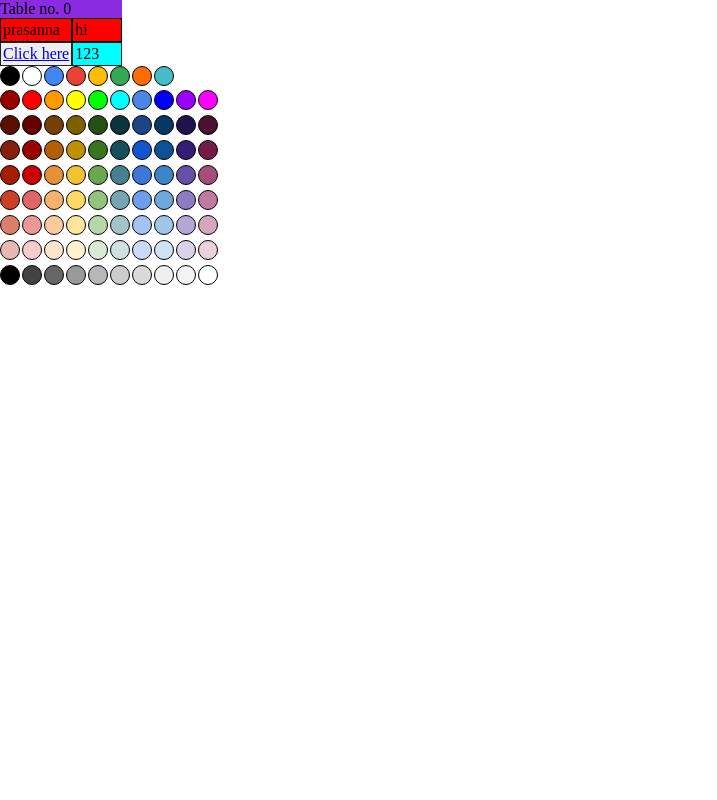
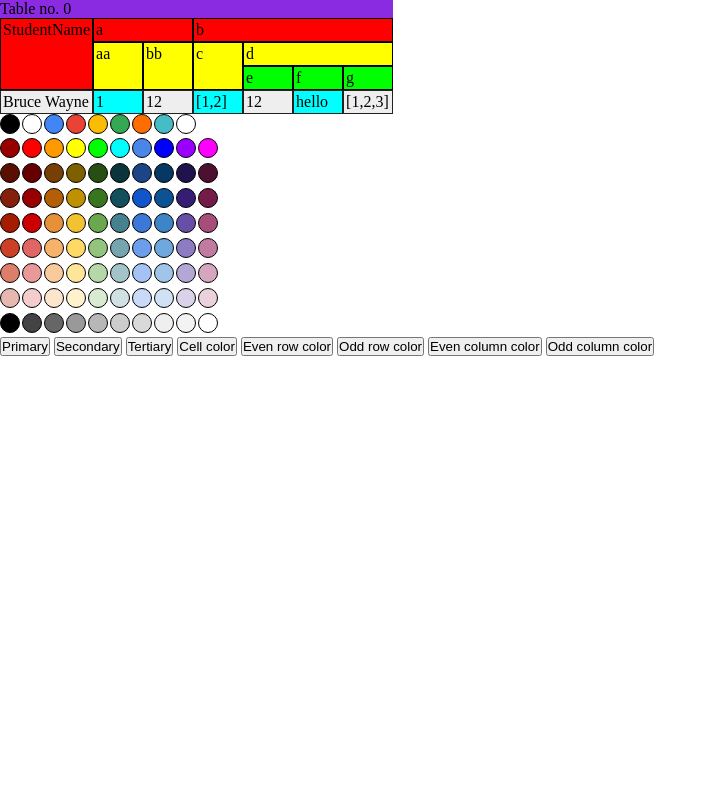
Before and after one commit to PrasannaPanneerSelvam/Json-To-Excel-Converter, a Flask app: page / in a window 1280 px wide. Shown: the whole page, without its empty margins (0-717 px from the left). Run offline with Flask 2, Linux system fonts and the light colour scheme; style sheets or scripts are compiled from the project's sources.

Commit message:
Color picker usage

```diff
--- a/development/scss/preview.scss
+++ b/development/scss/preview.scss
@@ -1,7 +1,21 @@
+*,
+*::before,
+*::after {
+  margin: 0;
+  padding: 0;
+  box-sizing: border-box;
+}
+
 :root {
-  --primary-header-color: #f00;
-  --secondary-header-color: #ff0;
-  --tertiary-header-color: #0f0;
+  --preview-primary-header-color: #f00;
+  --preview-secondary-header-color: #ff0;
+  --preview-tertiary-header-color: #0f0;
+
+  --preview-cell-color: #0ff;
+  --preview-even-column-color: #eee;
+  --preview-odd-column-color: none;
+  --preview-even-row-color: none;
+  --preview-odd-row-color: none;
 }
 
 .container {
@@ -15,7 +29,7 @@
 }
 
 .sheet-grid-container {
-  background-color: aqua;
+  background-color: var(--preview-cell-color);
 
   display: grid;
   grid-template-columns: 20px 20px;
@@ -35,8 +49,8 @@
   border: 0.25px solid black;
 }
 
-$header-colors: --primary-header-color, --secondary-header-color,
-  --tertiary-header-color;
+$header-colors: --preview-primary-header-color, --preview-secondary-header-color,
+  --preview-tertiary-header-color;
 
 @each $current-color in $header-colors {
   $idx: index($header-colors, $current-color) - 1;
@@ -50,8 +64,21 @@ $header-colors: --primary-header-color, --secondary-header-color,
   border: 0.25px solid #222;
 }
 
+// High priority to column colors
+.content-row-0 {
+  background-color: var(--preview-even-row-color);
+}
+
+.content-row-1 {
+  background-color: var(--preview-odd-row-color);
+}
+
 .content-col-0 {
-  background-color: #eee;
+  background-color: var(--preview-even-column-color);
+}
+
+.content-col-1 {
+  background-color: var(--preview-odd-column-color);
 }
 
 .color-grid {
--- a/static/css/preview.css
+++ b/static/css/preview.css
@@ -1,7 +1,21 @@
+*,
+*::before,
+*::after {
+  margin: 0;
+  padding: 0;
+  -webkit-box-sizing: border-box;
+          box-sizing: border-box;
+}
+
 :root {
-  --primary-header-color: #f00;
-  --secondary-header-color: #ff0;
-  --tertiary-header-color: #0f0;
+  --preview-primary-header-color: #f00;
+  --preview-secondary-header-color: #ff0;
+  --preview-tertiary-header-color: #0f0;
+  --preview-cell-color: #0ff;
+  --preview-even-column-color: #eee;
+  --preview-odd-column-color: none;
+  --preview-even-row-color: none;
+  --preview-odd-row-color: none;
 }
 
 .container {
@@ -21,7 +35,7 @@
 }
 
 .sheet-grid-container {
-  background-color: aqua;
+  background-color: var(--preview-cell-color);
   display: -ms-grid;
   display: grid;
   -ms-grid-columns: 20px 20px;
@@ -43,15 +57,15 @@
 }
 
 .header-row-0 {
-  background-color: var(--primary-header-color);
+  background-color: var(--preview-primary-header-color);
 }
 
 .header-row-1 {
-  background-color: var(--secondary-header-color);
+  background-color: var(--preview-secondary-header-color);
 }
 
 .header-row-2 {
-  background-color: var(--tertiary-header-color);
+  background-color: var(--preview-tertiary-header-color);
 }
 
 .content-cell {
@@ -59,8 +73,20 @@
   border: 0.25px solid #222;
 }
 
+.content-row-0 {
+  background-color: var(--preview-even-row-color);
+}
+
+.content-row-1 {
+  background-color: var(--preview-odd-row-color);
+}
+
 .content-col-0 {
-  background-color: #eee;
+  background-color: var(--preview-even-column-color);
+}
+
+.content-col-1 {
+  background-color: var(--preview-odd-column-color);
 }
 
 .color-grid {
--- a/static/js/ColorPicker.js
+++ b/static/js/ColorPicker.js
@@ -143,4 +143,11 @@ const primaryColorsGrid = document.getElementById('primary-color-grid'),
 addCellsInGrid(primaryColorsGrid, 1, 8, standardColors);
 addCellsInGrid(additionalColorsGrid, 8, 10, additionalColors);
 
+// Adding a transparent color cell
+// TODO :: Add an block icon for this
+const transparentCellDiv = document.createElement('div');
+transparentCellDiv.style.backgroundColor = 'transparent';
+addPickColorEvent(transparentCellDiv);
+primaryColorsGrid.children[0].appendChild(transparentCellDiv);
+
 export { setPickColorCallback };
--- a/static/js/PreviewGenerator.js
+++ b/static/js/PreviewGenerator.js
@@ -20,7 +20,6 @@ function createSpaceForTable(tableId, maxPartitions) {
   // Actual Table node
   const tableNode = document.createElement('div');
   tableNode.classList.add('sheet-grid-container');
-  tableNode.id = TablePreviewDomManipulator.tableIdPrefix + tableId;
 
   // TODO ::- Make proper min width value instead of 50px
   tableNode.style.gridTemplateColumns = `repeat(${maxPartitions}, minmax(50px, auto))`;
@@ -28,6 +27,7 @@ function createSpaceForTable(tableId, maxPartitions) {
   // Table wrapper for header & actual content
   const tableWrapper = document.createElement('div');
   tableWrapper.classList.add('table-wrapper');
+  tableWrapper.id = TablePreviewDomManipulator.tableIdPrefix + tableId;
 
   tableWrapper.appendChild(tableHeader);
   tableWrapper.appendChild(tableNode);
--- a/static/js/TablePreviewDomManipulator.js
+++ b/static/js/TablePreviewDomManipulator.js
@@ -1,5 +1,3 @@
-import * as JsonUtils from './JsonUtils.js';
-
 const tableIdPrefix = 'table-id:',
   tableNamePrefix = 'Table no. ';
 
--- a/static/js/preview_excel.js
+++ b/static/js/preview_excel.js
@@ -61,6 +61,26 @@ const ps = {
   hi: 123,
 };
 
-// TablePreviewGenerator.createNewTable(v);
+TablePreviewGenerator.createNewTableViews(test);
 
-TablePreviewGenerator.createNewTableViews(ps);
+// TablePreviewGenerator.createNewTableViews(ps);
+
+const setGlobalStyles = (function () {
+  const globalStyles = document.body.style;
+  return function (key, value) {
+    globalStyles.setProperty(key, value);
+  };
+})();
+
+const colorDropDownArray = [...document.getElementsByClassName('pick-color')];
+
+colorDropDownArray.forEach(dropDown => {
+  const key = '--preview-' + dropDown.id;
+  dropDown.addEventListener('click', () =>
+    ColorPicker.setPickColorCallback(colorValue => {
+      setGlobalStyles(key, colorValue);
+      // Resetting with empty callback
+      ColorPicker.setPickColorCallback(() => {});
+    })
+  );
+});
--- a/templates/index.html
+++ b/templates/index.html
@@ -31,6 +31,16 @@
     <div class="color-grid" id="primary-color-grid"></div>
     <div class="color-grid" id="additional-color-grid"></div>
 
+    <button class="pick-color" id="primary-header-color">Primary</button>
+    <button class="pick-color" id="secondary-header-color">Secondary</button>
+    <button class="pick-color" id="tertiary-header-color">Tertiary</button>
+
+    <button class="pick-color" id="cell-color">Cell color</button>
+    <button class="pick-color" id="even-row-color">Even row color</button>
+    <button class="pick-color" id="odd-row-color">Odd row color</button>
+    <button class="pick-color" id="even-column-color">Even column color</button>
+    <button class="pick-color" id="odd-column-color">Odd column color</button>
+
     <!-- <script src="../static/js/index.js"></script> -->
     <script src="../static/js/preview_excel.js" type="module"></script>
     <!-- <script src="{{ url_for('static/js', filename='index.js') }}"></script>
```
Also changed, not shown: 1 other file.
